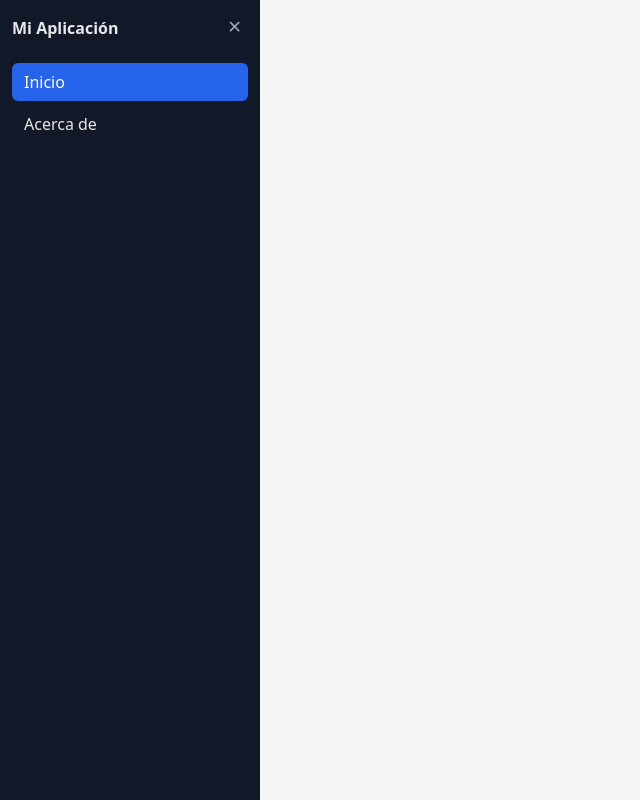
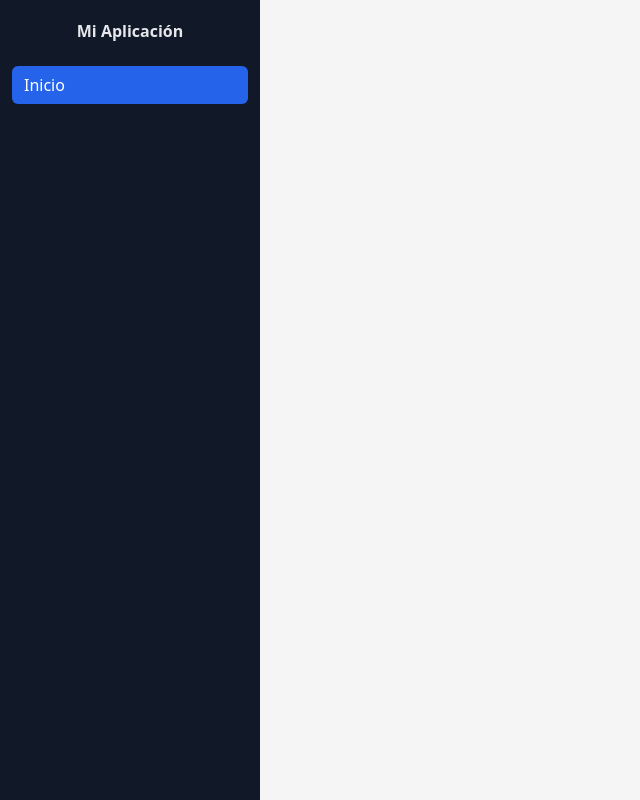
Before and after one commit to EstebanCesp/FRONT-Proyecto-aplicaciones-serviciosweb, an Angular app: page / in a window 1280 px wide. Shown: the whole page, without its empty margins (0-640 px from the left). Built offline with nearby package versions, Linux system fonts and the light colour scheme.

Commit message:
correccion del sidebar

```diff
--- a/src/app/shared/sidebar/sidebar.css
+++ b/src/app/shared/sidebar/sidebar.css
@@ -36,19 +36,13 @@
     align-items: center;
     justify-content: space-between;
     margin-bottom: 1.5rem;
+    justify-content: center;
+    padding-top: 4px;
   }
 
   .sidebar__title {
     font-weight: 600;
     font-size: 1rem;
-  }
-
-  .sidebar__close {
-    border: none;
-    background: transparent;
-    color: #9ca3af;
-    font-size: 1.1rem;
-    cursor: pointer;
   }
 
   .sidebar__nav {
--- a/src/app/shared/sidebar/sidebar.html
+++ b/src/app/shared/sidebar/sidebar.html
@@ -1,14 +1,11 @@
 <!-- Botón hamburguesa visible en móviles -->
 <button class="sidebar-toggle" type="button" (click)="toggle()">
-    ☰ Menú
+    ☰
   </button>
 
   <nav class="sidebar" [class.sidebar--open]="isOpen()">
     <div class="sidebar__header">
       <span class="sidebar__title">Mi Aplicación</span>
-      <button class="sidebar__close" type="button" (click)="toggle()">
-        ✕
-      </button>
     </div>
 
     <ul class="sidebar__nav">
@@ -23,16 +20,6 @@
           Inicio
         </a>
       </li>
-      <li>
-        <a
-          routerLink="/about"
-          routerLinkActive="sidebar__link--active"
-          class="sidebar__link"
-          (click)="close()"
-        >
-          Acerca de
-        </a>
-      </li>
       <!-- Agrega más enlaces según tus rutas -->
     </ul>
   </nav>
```
